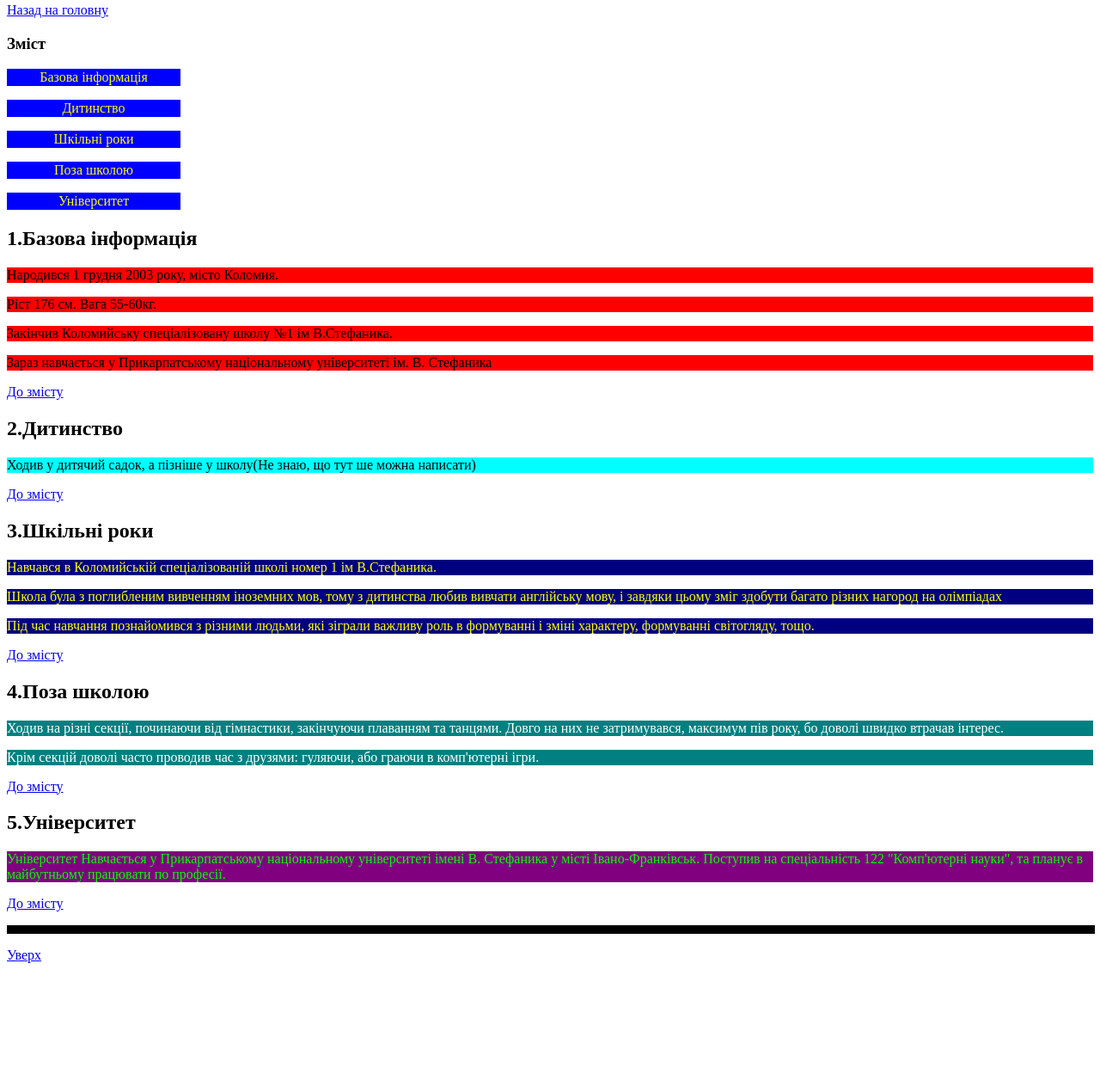
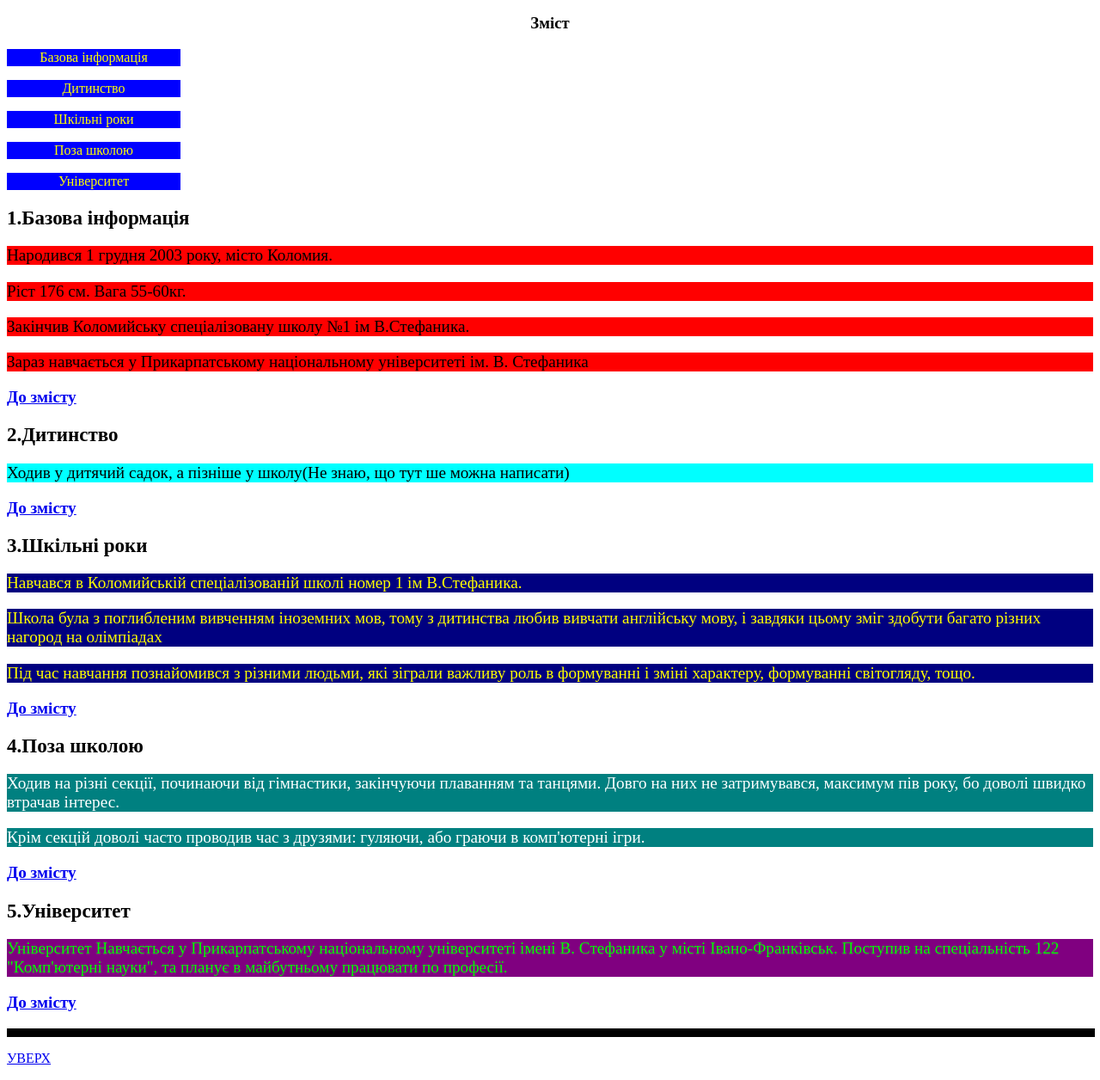
Before and after one commit to RomanSabadosh/PNU_Pr4, a plain HTML site: page pr4/biography.html in a window 1280 px wide. Shown: the part 77-1333 px from the top of the page at 86% size. Before the commit the page ends 1213 px from the top, so only its background shows below. Drawn offline with Linux system fonts and the light colour scheme.

Commit message:
Update biography.html

```diff
--- a/pr4/biography.html
+++ b/pr4/biography.html
@@ -4,6 +4,28 @@
  <meta charset='utf-8'>
  <title>Автобіографія Сабадоша Романа Святославовича</title>
  <style>
+     h1 {
+    text-align: center;
+    font-size: 22px;
+   }
+   .back{
+    font-style: italic;
+   }
+   .Zmist{
+    text-align: center;
+   }
+   h2 {
+       font-size: 1.2em;
+   }
+   article{
+    font-size: 1.2em;
+   }
+   .DoZmist{
+       font-weight: bold;
+   }
+   .up{
+       text-transform: uppercase;
+   }
    header a:link, header a:visited  {
     text-decoration: none;
     background-color: blue;
@@ -59,8 +81,8 @@ p.univ {
 </head>
 <body>
             <h1>Автобіографія Сабадоша Романа Святославовича</h1>
-                       <p> <a  href="index.html"> Назад на головну </a> </p>
-<h3 id ="Zmist">Зміст</h3>
+                       <p> <a  href="index.html" class="back"> Назад на головну </a> </p>
+<h3 class="Zmist"><id="Zmist">Зміст</h3>
 <header>
 <p> <a  href="#Base info"> Базова інформація </a> </p>
 <p> <a  href="#Childhood"> Дитинство </a> </p>
@@ -69,38 +91,38 @@ p.univ {
 <p> <a  href="#University"> Університет </a> </p>
 </header>
 
-
+<article>
 <h2 id ="Base info">1.Базова інформація</h2>
 
 <p class="info">Народився 1 грудня 2003 року, місто Коломия.</p>
 <p class="info">Ріст 176 см. Вага 55-60кг.</p>
 <p class="info">Закінчив Коломийську спеціалізовану школу №1 ім В.Стефаника.</p>
 <p class="info">Зараз навчається у Прикарпатському національному університеті ім. В. Стефаника</p>
-<p> <a  href="#Zmist"> До змісту </a> </p>
-
+<p> <a  href="#Zmist" class="DoZmist"> До змісту </a> </p></article>
+<article>
 <h2 id ="Childhood">2.Дитинство</h2>
 <p class="child">Ходив у дитячий садок, а пізніше у школу(Не знаю, що тут ше можна написати)</p>
-<p> <a  href="#Zmist"> До змісту </a> </p>
-
+<p> <a  href="#Zmist" class="DoZmist"> До змісту </a> </p></article>
+<article>
 <h2 id ="School years">3.Шкільні роки </h2>
 <p class="school">Навчався в Коломийській спеціалізованій школі номер 1 ім В.Стефаника.</p>
 <p class="school">Школа була з поглибленим вивченням іноземних мов, тому з дитинства любив вивчати англійську мову, і завдяки цьому зміг здобути багато різних нагород на олімпіадах</p>
 <p class="school">Під час навчання познайомився з різними людьми, які зіграли важливу роль в формуванні і зміні характеру, формуванні світогляду, тощо.</p>
-<p> <a  href="#Zmist"> До змісту </a> </p>
-
+<p> <a  href="#Zmist" class="DoZmist"> До змісту </a> </p></article>
+<article>
 <h2 id ="Free time">4.Поза школою</h2>
 <p class="free">Ходив на різні секції, починаючи від гімнастики, закінчуючи плаванням та танцями. Довго на них не затримувався, максимум пів року, бо доволі швидко втрачав інтерес.</p>
 <p class="free">Крім секцій доволі часто проводив час з друзями: гуляючи, або граючи в комп'ютерні ігри.</p>
-<p> <a  href="#Zmist"> До змісту </a> </p>
-
+<p> <a  href="#Zmist" class="DoZmist"> До змісту </a> </p></article>
+<article>
 <h2 id ="University">5.Університет</h2>
 <p class="univ">Університет
 Навчається у Прикарпатському національному університеті імені В. Стефаника у місті Івано-Франківськ.
 Поступив на спеціальність 122 "Комп'ютерні науки", та планує в майбутньому працювати по професії.</p>
-<p> <a  href="#Zmist"> До змісту </a> </p>
+<p> <a  href="#Zmist" class="DoZmist"> До змісту </a> </p></article>
 <hr align="center" width="100%" size="10"
 color="#000000" />
 
-<p><a href="#Zmist">Уверх</a></p>
+<p><a href="#Zmist" class="up">Уверх</a></p>
 </body>
  </html>
```
